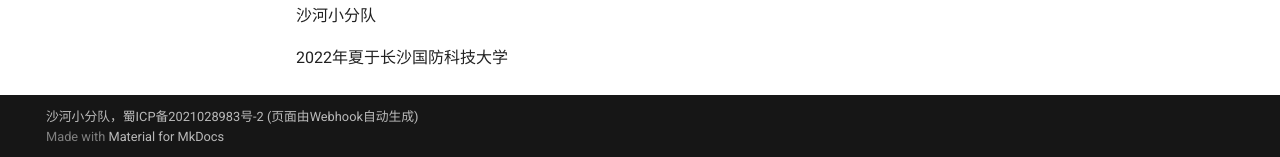
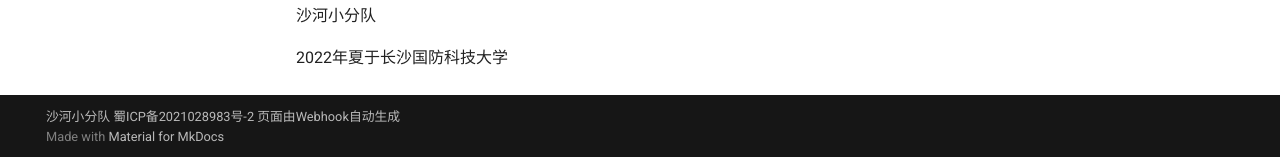
Before and after one commit to abnerhexu/uc-1, an MkDocs documentation site: the page built from docs/index.md, in a window 1280 px wide and 900 px high, scrolled down 1199 px. Shown: the part 740-897 px from the top of the window. Built offline with MkDocs 1.6.1 and Material for MkDocs 9.7.7, drawn with Linux system fonts in a browser that asks for light colours; comment, search, counter and statistics services are not loaded.

Commit message:
bug fixed

```diff
--- a/mkdocs.yml
+++ b/mkdocs.yml
@@ -5,7 +5,7 @@ theme:
 
 repo_url: https://github.com/abnerhexu/uc-1
 repo_name: abnerhexu/uc-1
-copyright: 沙河小分队，蜀ICP备2021028983号-2 (页面由Webhook自动生成)
+copyright: 沙河小分队 蜀ICP备2021028983号-2 页面由Webhook自动生成
 markdown_extensions:
   - pymdownx.highlight:
       anchor_linenums: true
```
Also changed, not shown: docs/6-ai.md (+1 -1 lines).
